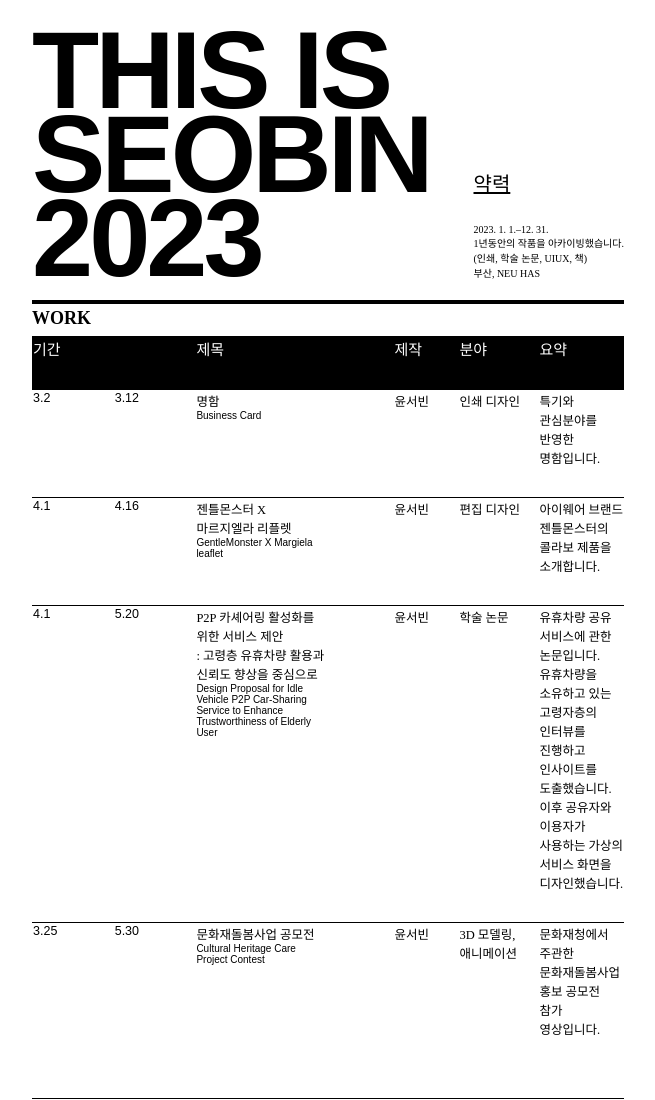
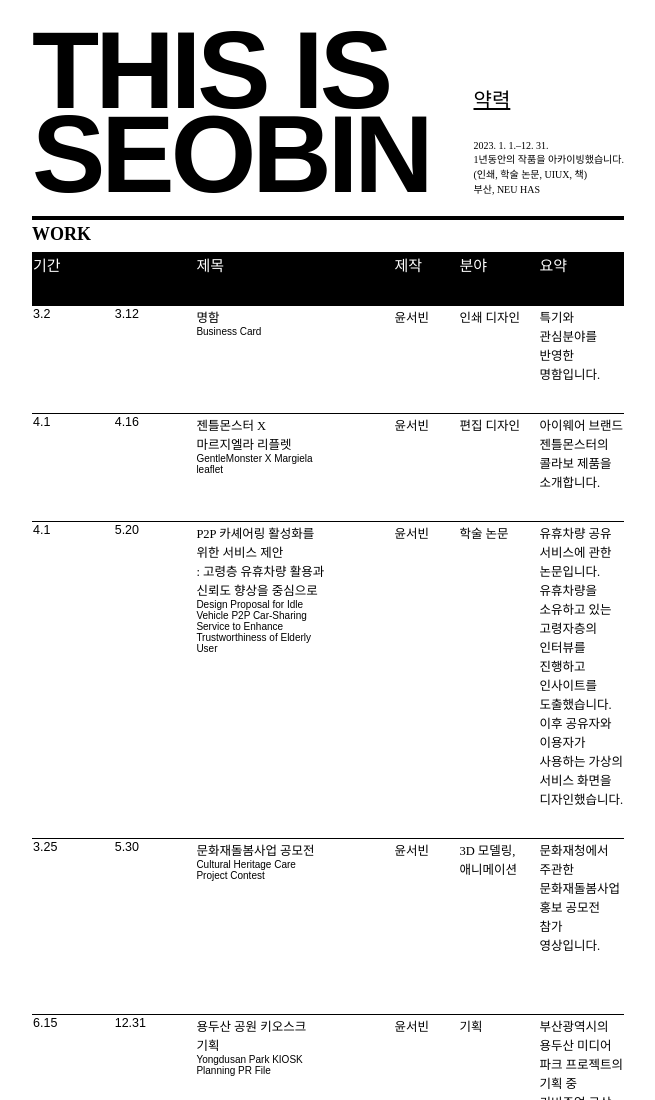
Before and after one commit to plumplum01/portfolio, a plain HTML site: page index.html in a window 1280 px wide. Shown: the top 1100 px of the page, without its empty margins (312-967 px from the left). Drawn offline with Linux system fonts and the light colour scheme; a web font is replaced by a local one.

Commit message:
delete 2023

```diff
--- a/index.html
+++ b/index.html
@@ -16,7 +16,7 @@
             <header class="card__header">
                 <h1 class="Title header-eng">THIS IS<br>
                     SEOBIN<br>
-                    <span class="header-eng">2023</span>
+                    <!-- <span class="header-eng">2023</span> -->
                 </h1>
                 <div class="Title-Small">
                     <div class="modal">
```
